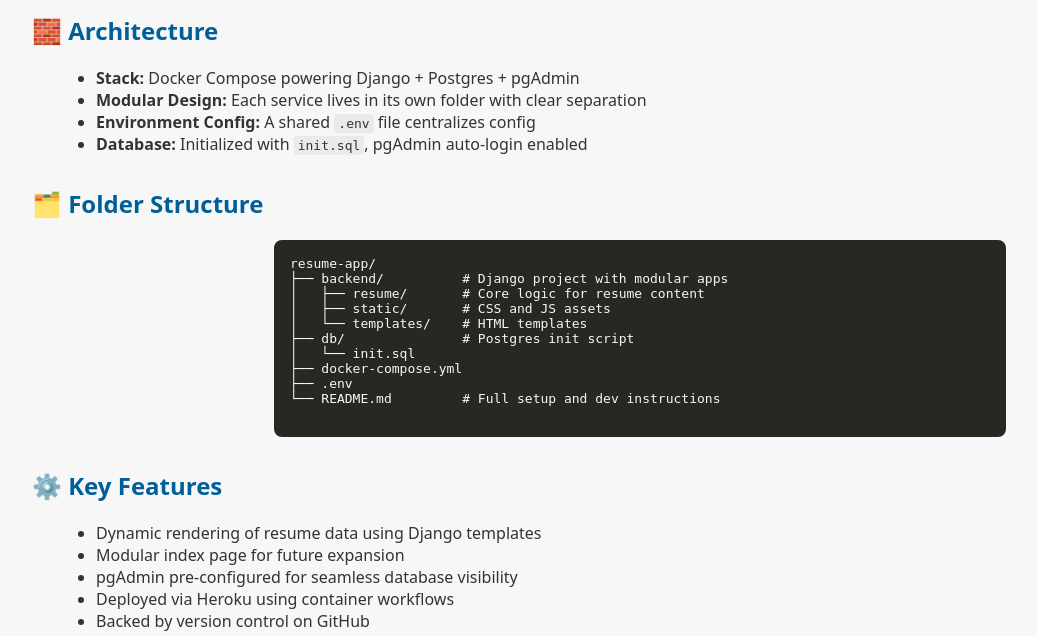
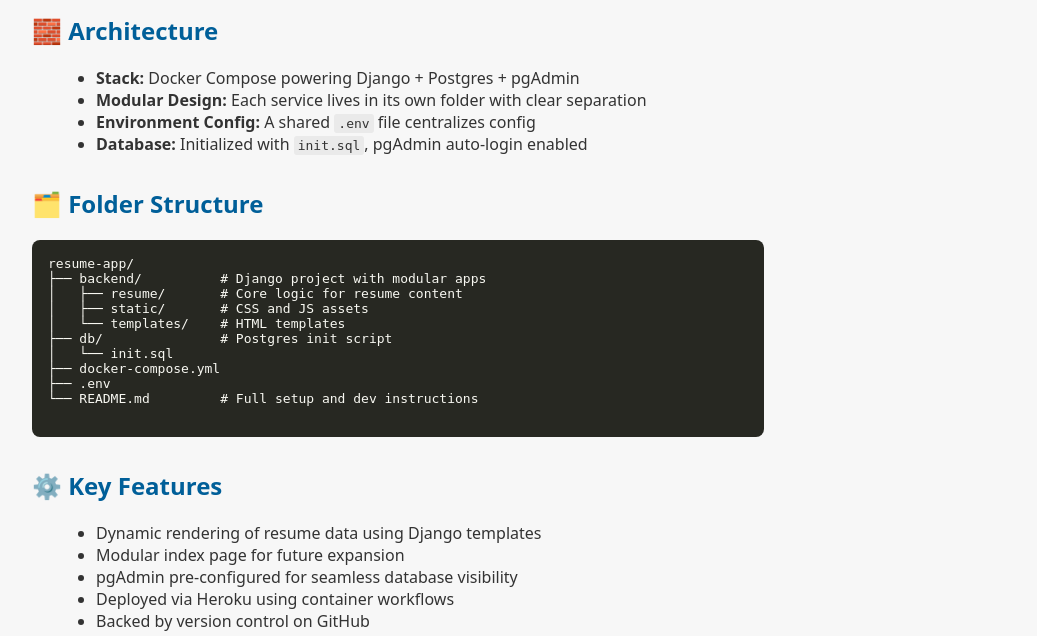
Before and after one commit to joeitguy/resume-app, a Flask app: page /view/design_page in a window 1280 px wide. Shown: the part 230-866 px from the top of the page, without its empty margins (0-1037 px from the left). Run offline with Flask 3, Linux system fonts and the light colour scheme.

Commit message:
correcting display location

```diff
--- a/templates/design_page.html
+++ b/templates/design_page.html
@@ -40,7 +40,7 @@
     }
     pre {
   max-width: 700px; /* adjust this value to suit your layout */
-  margin: 0 auto;   /* centers the box horizontally */
+  margin: 0 ;   /* centers the box horizontally */
   background-color: #272822;
   color: #f8f8f2;
   padding: 1rem;
```
